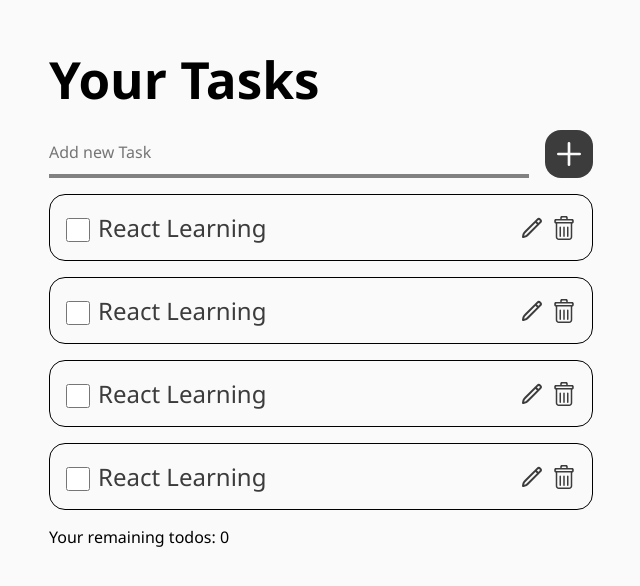
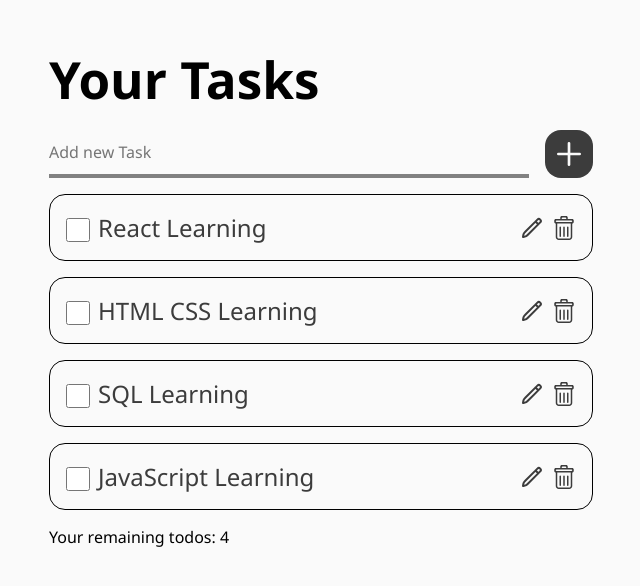
Before and after one commit to bagoesihsant/react-checkpoint-todo-list-app, a React (Vite) app: page / in a window 1280 px wide. Shown: the part 112-698 px from the top of the page, without its empty margins (319-959 px from the left). Built offline with nearby package versions, Linux system fonts and the light colour scheme.

Commit message:
Separating all HTML elements into JSX Components, and adding dummy data for JSX Components testing.

```diff
--- a/src/components/App.jsx
+++ b/src/components/App.jsx
@@ -1,3 +1,9 @@
+// Import Components
+import { Form } from './Form'
+import { Input } from './Input'
+import { Button } from './Button'
+import { ListItem } from './ListItem'
+
 
 // Style and Images Import
 import '../styles/App.css'
@@ -7,6 +13,13 @@
 
 export default function App() {
 
+    const dummyTasks = [
+        {id: 1, task: 'React Learning', finished: false},
+        {id: 2, task: 'HTML CSS Learning', finished: false},
+        {id: 3, task: 'SQL Learning', finished: false},
+        {id: 4, task: 'JavaScript Learning', finished: false},
+    ]
+
     return (
         <div className="center">
             <div className="container">
@@ -14,62 +27,36 @@
                 <h1 className="app-title">Your Tasks</h1>
 
                 {/* Todo List Task Input Form */}
-                <form action="#" method="post" id="form-todo">
-                    <input type="text" name="todo-task" id="todo-task" autoComplete="off" placeholder="Add new Task" />
-                    <button type="submit">
+                <Form action="#" method="post" formId="form-todo">
+                    <Input inputType="text" inputName="todo-task" inputId="todo-task" placeholder="Add new Task" />
+                    <Button btnType="submit" btnClass="submit-form">
                         <img src={plusIcon} className="btn-icon" alt="btn plus icon" />
-                    </button>
-                </form>
+                    </Button>
+                </Form>
 
                 {/* Todo List Container */}
                 <div className="todo-list-container">
                     <ul className="todo">
-                        <li className="todo-list-item">
-                            <input type="checkbox" name="todo-item-cbox" id="todo-item-cbox-1" />
-                            <span>React Learning</span>
-                            <button type="button" className="edit-item">
-                                <img src={penIcon} className="btn-icon" alt="btn pen icon" />
-                            </button>
-                            <button type="button" className="delete-item">
-                                <img src={trashIcon} alt="btn trash icon" />
-                            </button>
-                        </li>
-                        <li className="todo-list-item">
-                            <input type="checkbox" name="todo-item-cbox" id="todo-item-cbox-1" />
-                            <span>React Learning</span>
-                            <button type="button" className="edit-item">
-                                <img src={penIcon} className="btn-icon" alt="btn pen icon" />
-                            </button>
-                            <button type="button" className="delete-item">
-                                <img src={trashIcon} alt="btn trash icon" />
-                            </button>
-                        </li>
-                        <li className="todo-list-item">
-                            <input type="checkbox" name="todo-item-cbox" id="todo-item-cbox-1" />
-                            <span>React Learning</span>
-                            <button type="button" className="edit-item">
-                                <img src={penIcon} className="btn-icon" alt="btn pen icon" />
-                            </button>
-                            <button type="button" className="delete-item">
-                                <img src={trashIcon} alt="btn trash icon" />
-                            </button>
-                        </li>
-                        <li className="todo-list-item">
-                            <input type="checkbox" name="todo-item-cbox" id="todo-item-cbox-1" />
-                            <span>React Learning</span>
-                            <button type="button" className="edit-item">
-                                <img src={penIcon} className="btn-icon" alt="btn pen icon" />
-                            </button>
-                            <button type="button" className="delete-item">
-                                <img src={trashIcon} alt="btn trash icon" />
-                            </button>
-                        </li>
+                        {
+                            dummyTasks.map(task => (
+                                <ListItem key={task.id} itemClass="todo-list-item">
+                                    <Input inputType="checkbox" inputName="todo-item-cbox" inputId={`todo-item-cbox-${task.id}`} />
+                                    <span>{task.task}</span>
+                                    <Button btnType="button" btnClass="edit-item">
+                                        <img src={penIcon} className="btn-icon" alt="btn pen icon" />
+                                    </Button>
+                                    <Button btnType="button" btnClass="delete-item">
+                                        <img src={trashIcon} alt="btn trash icon" />
+                                    </Button>
+                                </ListItem>
+                            ))
+                        }
                     </ul>
                 </div>
 
                 {/* Reminder of remaining task to finish */}
                 <div className="remaining-todo">
-                    <p>Your remaining todos: <span>0</span></p>
+                    <p>Your remaining todos: <span>{dummyTasks.length}</span></p>
                 </div>
             </div>
         </div>
--- /dev/null
+++ b/src/components/Button.jsx
@@ -0,0 +1,9 @@
+export function Button({children, btnType, btnClass}){
+
+    return (
+        <button type={btnType} className={btnClass}>
+            {children}
+        </button>
+    )
+
+}
--- /dev/null
+++ b/src/components/Form.jsx
@@ -0,0 +1,7 @@
+export function Form({children, formId, action, method}) {
+    return(
+        <form action={action} method={method} id={formId}>
+            {children}
+        </form>
+    )
+}
--- /dev/null
+++ b/src/components/Input.jsx
@@ -0,0 +1,23 @@
+export function Input({inputType, inputName, inputId, placeholder}) {
+
+    if (inputType === "text") {
+        return (
+            <input
+                type={inputType}
+                name={inputName}
+                id={inputId}
+                autoComplete='off'
+                placeholder={placeholder}
+            />
+        )
+    } else {
+        return (
+            <input
+                type={inputType}
+                name={inputName}
+                id={inputId}
+            />
+        )
+    }
+
+}
--- /dev/null
+++ b/src/components/ListItem.jsx
@@ -0,0 +1,9 @@
+export function ListItem({children, itemClass}){
+
+    return (
+        <li className={itemClass}>
+            {children}
+        </li>
+    )
+
+}
```
